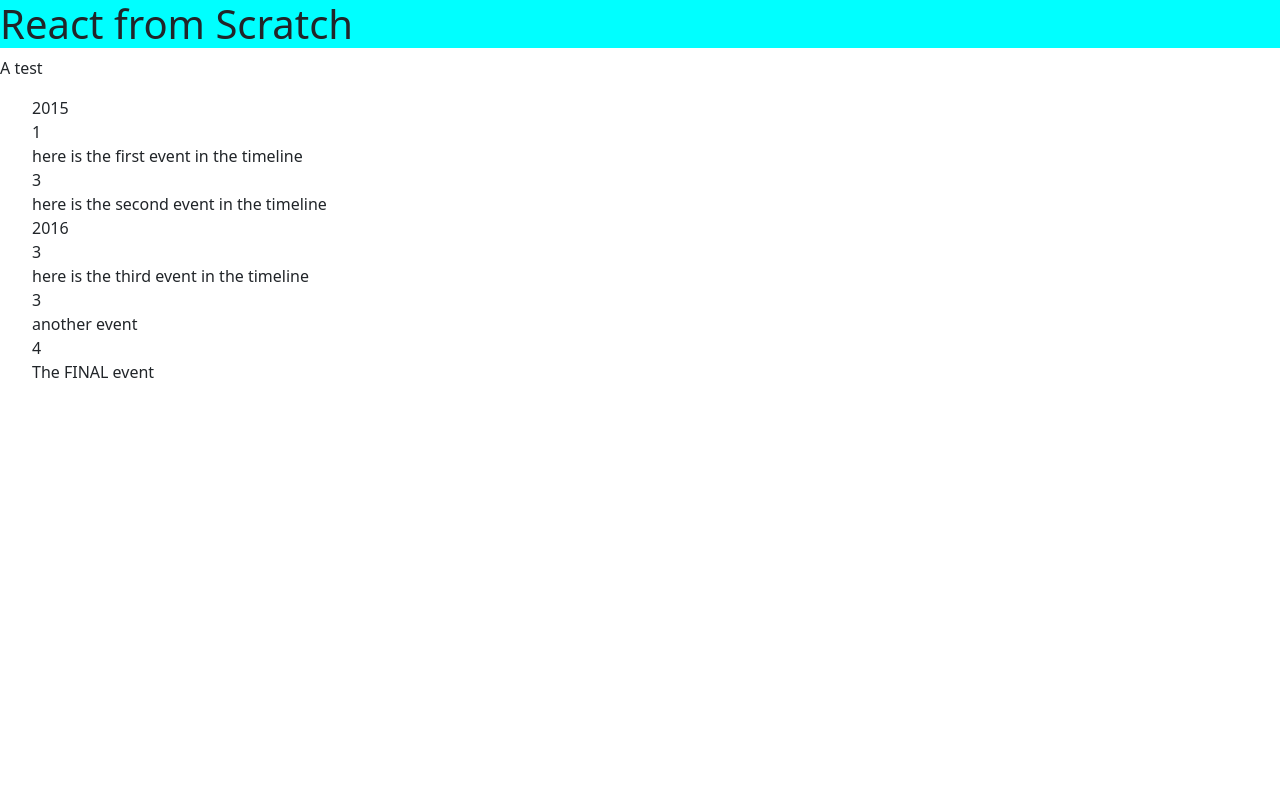
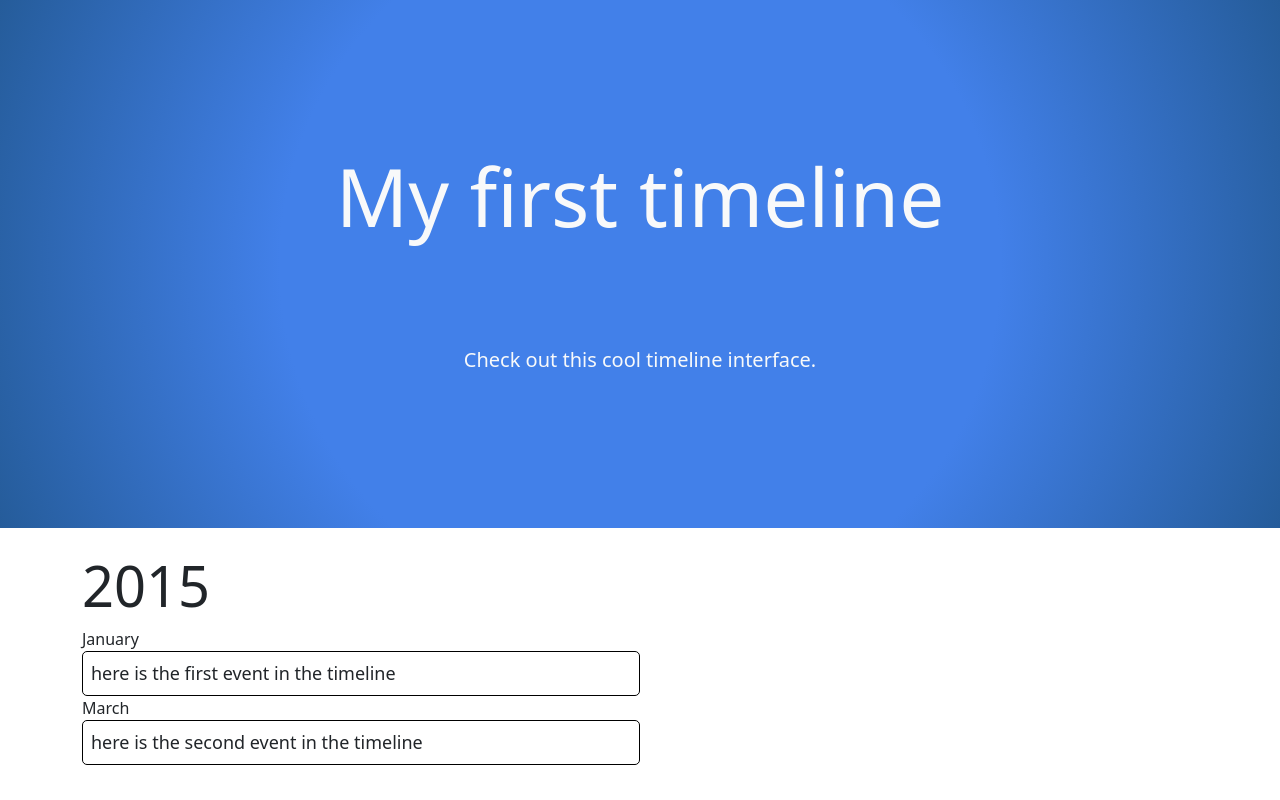
Before and after one commit to d-murphy/A-Timeline, a React app: page / in a window 1280 px wide. Shown: the top 800 px of the page. Built offline with nearby package versions, Linux system fonts and the light colour scheme.

Commit message:
some css added

```diff
--- a/public/style.css
+++ b/public/style.css
@@ -1,3 +1,24 @@
-h1 {
-    background-color: aqua;
+body {
+    height: 100%
 }
+
+.title-banner {
+    background: rgb(66,128,233);
+    background: radial-gradient(circle, rgba(66,128,233,1) 52%, rgba(37,92,154,1) 100%);
+    padding-top: 100px;
+    padding-bottom: 100px;
+}
+
+.event-section-right {
+    align-self: flex-end;
+}
+
+.event-section-left {
+    align-self: flex-start;
+}
+
+.event-body {
+    font-size: large;
+    border: 1px solid black;
+    border-radius: 5px;
+}
--- a/src/App.tsx
+++ b/src/App.tsx
@@ -4,8 +4,6 @@ import Timeline from "./Timeline";
 export default function App() {
     return (
         <div>
-            <h1>React from Scratch</h1>
-            <p>A test</p>
             <Timeline id={1} />
         </div>
     );
--- a/src/Data.tsx
+++ b/src/Data.tsx
@@ -1,4 +1,15 @@
 const TIMELINE_DATA_SOURCE = 'mock'
+
+const getTimeline = function (id:number) : TimelineInstance {
+    if(TIMELINE_DATA_SOURCE == 'mock'){
+        return getMockData(id);
+    } else {
+        console.log('live data not yet defined - returning empty object')
+        return {title: '', subtitle:'', events: []};
+    }
+}
+
+export default getTimeline
 
 type TimelineEvent = {
     text: string,
@@ -6,23 +17,22 @@ type TimelineEvent = {
     eventMarker?: string
 }
 
-const getTimeline = function (id:number) : TimelineEvent[] {
-    if(TIMELINE_DATA_SOURCE == 'mock'){
-        return getMockData(id);
-    } else {
-        console.log('live data not yet defined - returning empty array')
-        return [];
-    }
+type TimelineInstance = {
+    title: string,
+    subtitle: string,
+    emoji?: string,
+    events: TimelineEvent[]
 }
 
-export default getTimeline
+function getMockData(id:number) : TimelineInstance {
 
-function getMockData(id:number) : TimelineEvent[] {
-
-    interface timelineLookup { [key: number]: TimelineEvent[]; }
+    interface timelineLookup { [key: number]: TimelineInstance; }
 
     const timelines: timelineLookup = {
-        1: [
+        1: {
+            title: 'My first timeline',
+            subtitle: 'Check out this cool timeline interface.',
+            events: [
                 {
                     text: 'here is the first event in the timeline',
                     date: new Date('1/4/2015')
@@ -43,8 +53,12 @@ function getMockData(id:number) : TimelineEvent[] {
                     text: 'The FINAL event',
                     date: new Date('4/10/2016')
                 }
-        ],
-        2: [
+            ]
+        },
+        2: {
+            title: 'My first timeline',
+            subtitle: 'Check out this cool timeline interface.',
+            events: [
                 {
                     text: 'In the beginning',
                     date: new Date('1/4/2015')
@@ -59,5 +73,6 @@ function getMockData(id:number) : TimelineEvent[] {
                 }
             ]
         }
+    }
     return timelines[id];
 }
--- a/src/Timeline.tsx
+++ b/src/Timeline.tsx
@@ -5,25 +5,27 @@ type TimelineProps = {
   id: number;
 };
 
-function Timeline(props:TimelineProps) {
+const monthNames = ["January", "February", "March", "April", "May", "June",
+  "July", "August", "September", "October", "November", "December"
+];
+
+function Timeline(props: TimelineProps) {
   const timelineData = getTimeline(props.id);
-    const groupByYear = manipTimelineData(timelineData);
-    console.log('checking1', groupByYear)
-    console.log('checking2', Object.values(groupByYear))
-    const events = Object.values(groupByYear).map((year:YearGroup) => {
+  const groupByYear = manipTimelineData(timelineData.events);
+  const events = Object.values(groupByYear).map((year: YearGroup) => {
 
-      return  <div className='year-section'>
-                <div className='year-heading'>
-                  {year.year}
-                </div>
+    return <div className='year-section container'>
+      <h1 className='year-heading display-4 pt-4'>
+        <b>{year.year}</b>
+      </h1>
       <div className='years-events'>
         {
-                    year.events.map( (el:TimelineEvent, ind:number) => {
-                      let eventSectionNameWithSide:string = ind % 2 == 0 ? 'event-section-right' : 'event-section-left';
-                      return  <div key={`${year.year}-${ind}`} className={eventSectionNameWithSide}>
-                                <div className='event-marker'>{el.eventMarker ? <img className='event-marker-image' src={el.eventMarker}/> : <div className='event-marker-no-image'></div>}</div>
-                                <div className='event-header'>{el.date.getMonth()+1}</div>
-                                <div className='event-body'>{el.text}</div>
+          year.events.map((el: TimelineEvent, ind: number) => {
+            let eventSectionNameWithSide: string = ind % 2 == 0 ? 'event-section-right' : 'event-section-left';
+            return <div key={`${year.year}-${ind}`} className={`${eventSectionNameWithSide} w-50`}>
+              <div className='event-marker'>{el.eventMarker ? <img className='event-marker-image' src={el.eventMarker} /> : <div className='event-marker-no-image'></div>}</div>
+              <div className='event-header'>{monthNames[el.date.getMonth()]}</div>
+              <div className='event-body p-2 '>{el.text}</div>
             </div>
           })}
       </div>
@@ -31,7 +33,14 @@ function Timeline(props:TimelineProps) {
 
     //        return <li key={ind}>Text: {el.text}; happened on  {el.date.getMonth()+1}/{el.date.getFullYear()}</li>
   })
-    return <ul>{events}</ul>
+  return <div className=''>
+    <div className="title-banner ">
+      {timelineData.emoji ? <img className='title-image' src={timelineData.emoji}></img> : <></>}
+      <h1 className="title py-5 text-center text-light display-1">{timelineData.title}</h1>
+      <h5 className="sub-title py-5 text-center text-light">{timelineData.subtitle}</h5>
+    </div>
+    {events}
+  </div>
 }
 
 export default Timeline
@@ -43,7 +52,7 @@ type TimelineEvent = {
 }
 
 type GroupByYear = {
-  [index: number] : YearGroup;
+  [index: number]: YearGroup;
 }
 
 type YearGroup = {
@@ -52,11 +61,11 @@ type YearGroup = {
 }
 
 
-function manipTimelineData(timelineData: TimelineEvent[]): GroupByYear{
-  timelineData = timelineData.sort((a,b) => a.date < b.date ? -1 : 1)
-  const groupByYear:GroupByYear = {};
+function manipTimelineData(timelineData: TimelineEvent[]): GroupByYear {
+  timelineData = timelineData.sort((a, b) => a.date < b.date ? -1 : 1)
+  const groupByYear: GroupByYear = {};
   timelineData.forEach(el => {
-    if(!groupByYear[el.date.getFullYear()]){
+    if (!groupByYear[el.date.getFullYear()]) {
       groupByYear[el.date.getFullYear()] = {
         year: el.date.getFullYear(),
         events: [el]
```
Also changed, not shown: public/bundle.js. Lines whose indentation alone changed are shown as unchanged.
